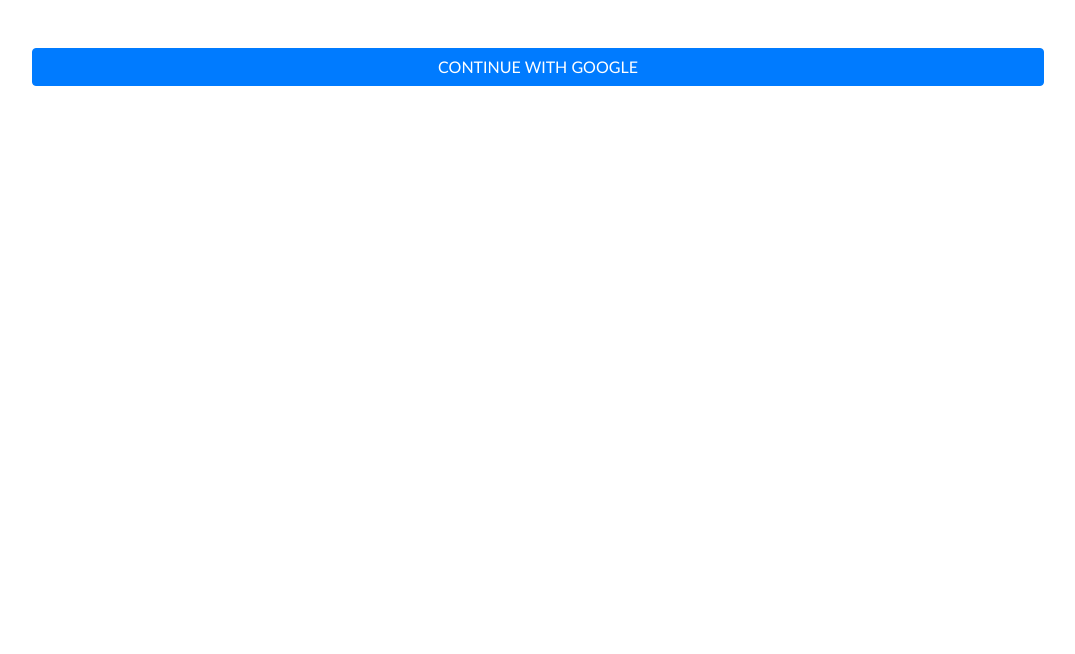
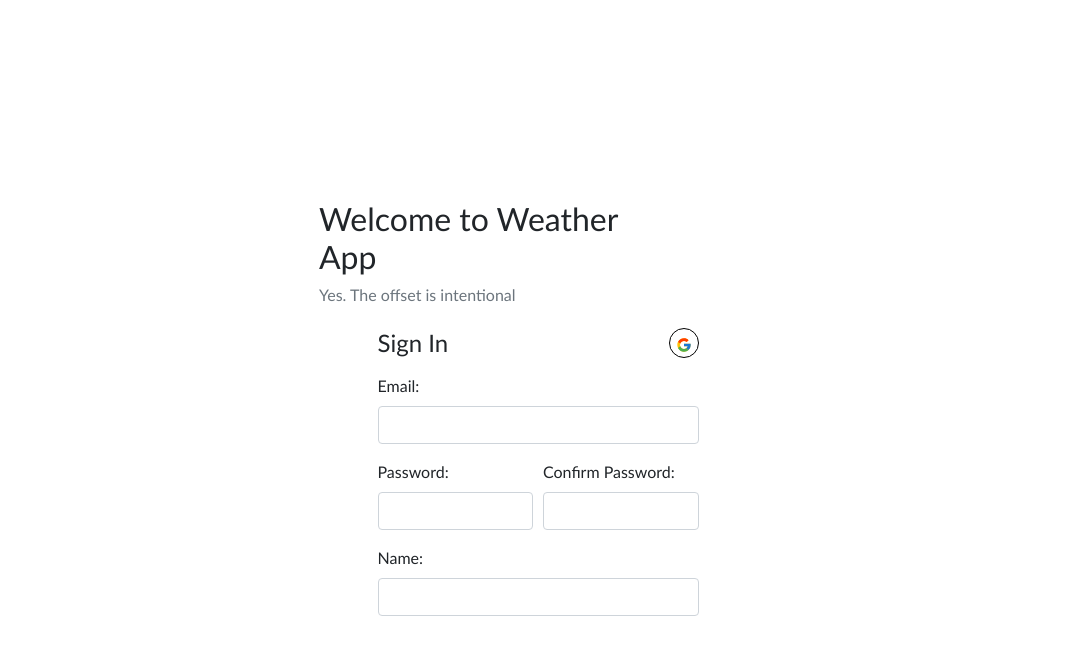
Before and after one commit to ASMahmood/M8-D10-FRONTEND, a React (Create React App) app: page / in a window 1280 px wide. Shown: the top 654 px of the page, without its empty margins (102-1177 px from the left). Built offline with nearby package versions, Linux system fonts and the light colour scheme.

Commit message:
doing the login page
finally

```diff
--- a/src/components/Login.tsx
+++ b/src/components/Login.tsx
@@ -1,22 +1,54 @@
 import React, { useState, useEffect } from "react";
 import { Container, Row, Col, Button, Form } from "react-bootstrap";
+import { FcGoogle } from "react-icons/fc";
 
 function Login() {
-  const [email, setEmail] = useState<String>();
-  const [password, setPassword] = useState<String>();
-  const [name, setName] = useState<string>();
+  const [email, setEmail] = useState<string>("");
+  const [password, setPassword] = useState<string>("");
+  const [name, setName] = useState<string>("");
+  const [register, setRegister] = useState<boolean>(false);
   return (
-    <Container id="global-Body" className="mb-4">
+    <Container id="global-Body" className="mb-4 loginPage">
       <Row>
-        <Col xs={12}>
-          <Form></Form>
+        <Col xs={{ span: "6", offset: "2" }}>
+          <h2>Welcome to Weather App</h2>
+          <h6 className="text-muted">Yes. The offset is intentional</h6>
         </Col>
-        <Col xs={12}>
-          <a href={process.env.REACT_APP_BE_URL + `/users/3rdParty/google`}>
-            <Button className="signup-btn google my-2 w-100">
-              CONTINUE WITH GOOGLE
-            </Button>
-          </a>
+        <Col className="mt-3" xs={{ span: "6", offset: "3" }}>
+          <div className="d-flex mb-3 justify-content-between align-items-center">
+            <h4 className="m-0">Sign In</h4>{" "}
+            <a href={process.env.REACT_APP_BE_URL + `/users/3rdParty/google`}>
+              <Button className="signup-btn google">
+                <FcGoogle />
+              </Button>
+            </a>
+          </div>
+          <Form>
+            <Form.Group>
+              <Form.Label htmlFor="emailInput">Email:</Form.Label>
+              <Form.Control id="emailInput" />
+            </Form.Group>
+            <Form.Row>
+              <Col xs={6}>
+                <Form.Group>
+                  <Form.Label htmlFor="passwordInput">Password:</Form.Label>
+                  <Form.Control id="passwordInput" />
+                </Form.Group>
+              </Col>
+              <Col xs={6}>
+                <Form.Group>
+                  <Form.Label htmlFor="password2Input">
+                    Confirm Password:
+                  </Form.Label>
+                  <Form.Control id="password2Input" />
+                </Form.Group>
+              </Col>
+            </Form.Row>
+            <Form.Group>
+              <Form.Label htmlFor="nameInput">Name:</Form.Label>
+              <Form.Control id="nameInput" />
+            </Form.Group>
+          </Form>
         </Col>
       </Row>
     </Container>
--- a/src/style/App.css
+++ b/src/style/App.css
@@ -12,6 +12,11 @@
   position: relative;
   font-family: "Gill Sans", "Gill Sans MT", Calibri, "Trebuchet MS", sans-serif;
   height: 100%;
+}
+
+.loginPage {
+  width: 800px;
+  margin-top: 20vh;
 }
 #side-Col {
   width: 30vw;
@@ -48,6 +53,27 @@
   margin: 0;
 }
 
+.signup-btn {
+  background-color: transparent;
+  border: 1px black solid;
+  border-radius: 100%;
+  padding: 0;
+  width: 30px;
+  height: 30px;
+}
+
+.signup-btn:hover {
+  background-color: rgba(0, 0, 0, 0.158);
+  border: 1px black solid;
+}
+
+.signup-btn.google:active,
+.signup-btn.google:focus {
+  background-color: rgba(0, 0, 0, 0.288) !important;
+  border: 1px black solid !important;
+  box-shadow: none !important;
+}
+
 ::-webkit-scrollbar-track {
   -webkit-box-shadow: inset 0 0 6px rgba(255, 255, 255, 0);
   background-color: #f5f5f500;
```
